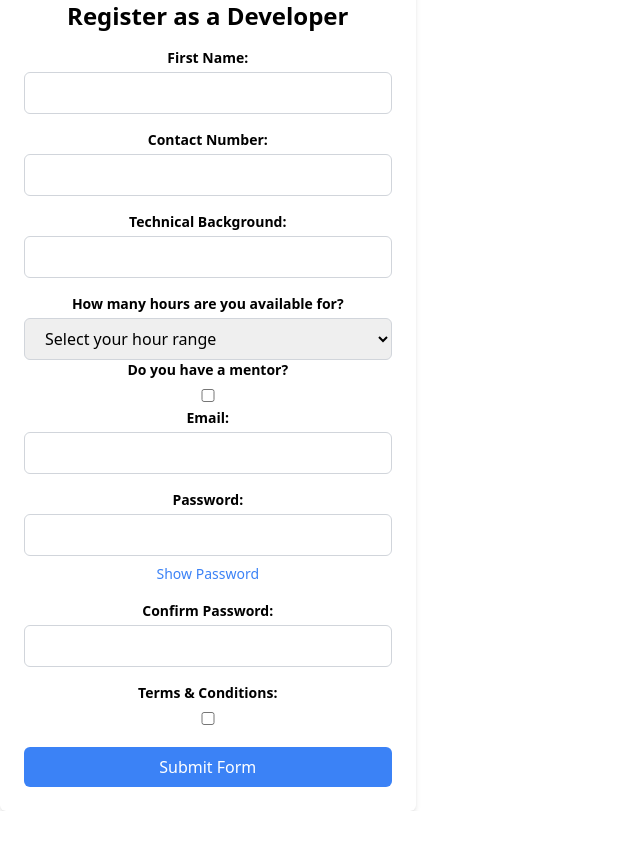
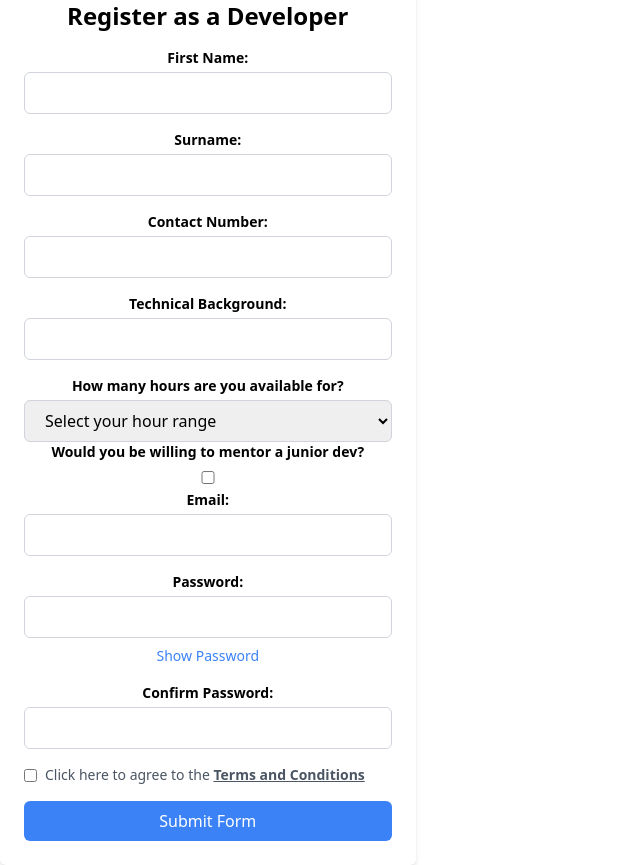
Before and after one commit to SchoolOfCode/Team-Build, a Next.js app in the folder team-5-final-project/: page /developers/register in a window 1280 px wide. Shown: the part 760-1625 px from the top of the page, without its empty margins (0-640 px from the left). Before the commit the page ends 1571 px from the top, so only its background shows below. Built offline with nearby package versions, Linux system fonts and the light colour scheme; no server answers.

Commit message:
cleaning up the dev reg form - routing still not working

```diff
--- a/team-5-final-project/src/app/components/developerRegistration.jsx
+++ b/team-5-final-project/src/app/components/developerRegistration.jsx
@@ -1,5 +1,6 @@
 "use client";
 import React, { useState } from "react";
+import Link from "next/link";
 import {v4 as uuidv4} from "uuid";
 import {supabase} from "../../../supabase.js";
 
@@ -27,19 +28,29 @@ export default function DeveloperRegistration() {
     const fieldName = e.target.name;
     const fieldValue = e.target.value;
 
+    console.log(fieldName, fieldValue);
     setRegistration((prevState) => ({
       ...prevState,
       [fieldName]: fieldValue,
     }));
   };
 
+  const handleChkBoxInput = (e) => {
+    const { name, type, checked, value } = e.target;
+
+    setRegistration((prevState) => ({
+      ...prevState,
+      [name]: type === "checkbox" ? checked : value,
+    }));
+  };
+
   const validateForm = () => {
     const isValidForm =
       registration.first_name &&
+      registration.surname &&
       registration.contact_number &&
       registration.tech_background &&
       registration.hours_range &&
-      registration.possible_mentor &&
       registration.email &&
       registration.password &&
       registration.password === registration.confirmpassword;
@@ -86,11 +97,11 @@ try {
         .insert({
           id: usersId,
           first_name: registration.first_name,
-          surname: 'richardson',
+          surname: registration.surname,
           contact_number: registration.contact_number,
           tech_background: registration.tech_background,
           t_and_c: registration.t_and_c,
-          hours_range: 1,
+          hours_range: registration.hours_range,
           possible_mentor: registration.possible_mentor,
         });
         if (error2) {
@@ -117,6 +128,7 @@ try {
 
           alert("Thank you for your submission!");
 
+          <Link href={'developers/dashboard'}></Link>
           // window.history.back();
                 return;
       }
@@ -152,6 +164,7 @@ try {
             method="POST"
             action="https://team-5-final-project-pi.vercel.app/developer/register"
             onSubmit={submitReg}
+
           >
             <div>
               <label className="block text-sm font-semibold mb-1 text-black">
@@ -162,6 +175,19 @@ try {
                 name="first_name"
                 onChange={handleInput}
                 value={registration.first_name}
+                className="w-full px-4 py-2 border border-gray-300 rounded-md"
+                required
+              />
+            </div>
+            <div>
+              <label className="block text-sm font-semibold mb-1 text-black">
+                Surname:
+              </label>
+              <input
+                type="text"
+                name="surname"
+                onChange={handleInput}
+                value={registration.surname}
                 className="w-full px-4 py-2 border border-gray-300 rounded-md"
                 required
               />
@@ -209,24 +235,25 @@ try {
                     <option value="" disabled>
                       Select your hour range
                     </option>
-                    <option value="2 hours">0 - 2</option>
-                    <option value="4 hours">3 - 4</option>
-                    <option value="6 hours">5 - 6</option>
+                    <option value="1">0 - 2</option>
+                    <option value="2">2 - 5</option>
+                    <option value="3">5 - 10</option>
+                    <option value="4">10 - 20</option>
+                    <option value="5">20+</option>
                   </select>
                 </div>
               </div>
 
               <div>
                 <label className="block text-sm font-semibold mb-1 text-black">
-                  Do you have a mentor?
+                  Would you be willing to mentor a junior dev?
                 </label>
                 <input
                   type="checkbox"
                   name="possible_mentor"
-                  onChange={handleInput}
+                  onChange={handleChkBoxInput}
                   value={registration.possible_mentor}
                   className="w-full px-4 py-2 border border-gray-300 rounded-md"
-                  required
                   />
               </div>
               <label className="block text-sm font-semibold mb-1 text-black">
@@ -275,17 +302,25 @@ try {
               />
             </div>
             <div>
-              <label className="block text-sm font-semibold mb-1 text-black">
-                Terms & Conditions:
-              </label>
+            <div className="flex items-center">
                 <input
                   type="checkbox"
+                  id="terms&conditions"
                   name="t_and_c"
-                onChange={handleInput}
+                  onChange={handleChkBoxInput}
                   value={registration.t_and_c}
-                className="w-full px-4 py-2 border border-gray-300 rounded-md"
+                  className="mr-2"
                   required
                 />
+                <span className="text-sm text-gray-600">
+                  Click here to agree to the{" "}
+                  <Link href="../termsandconditions">
+                    <u>
+                      <b>Terms and Conditions</b>
+                    </u>
+                  </Link>
+                </span>
+              </div>
             </div>
             <button
               type="submit"
```
Lines whose indentation alone changed are shown as unchanged.
